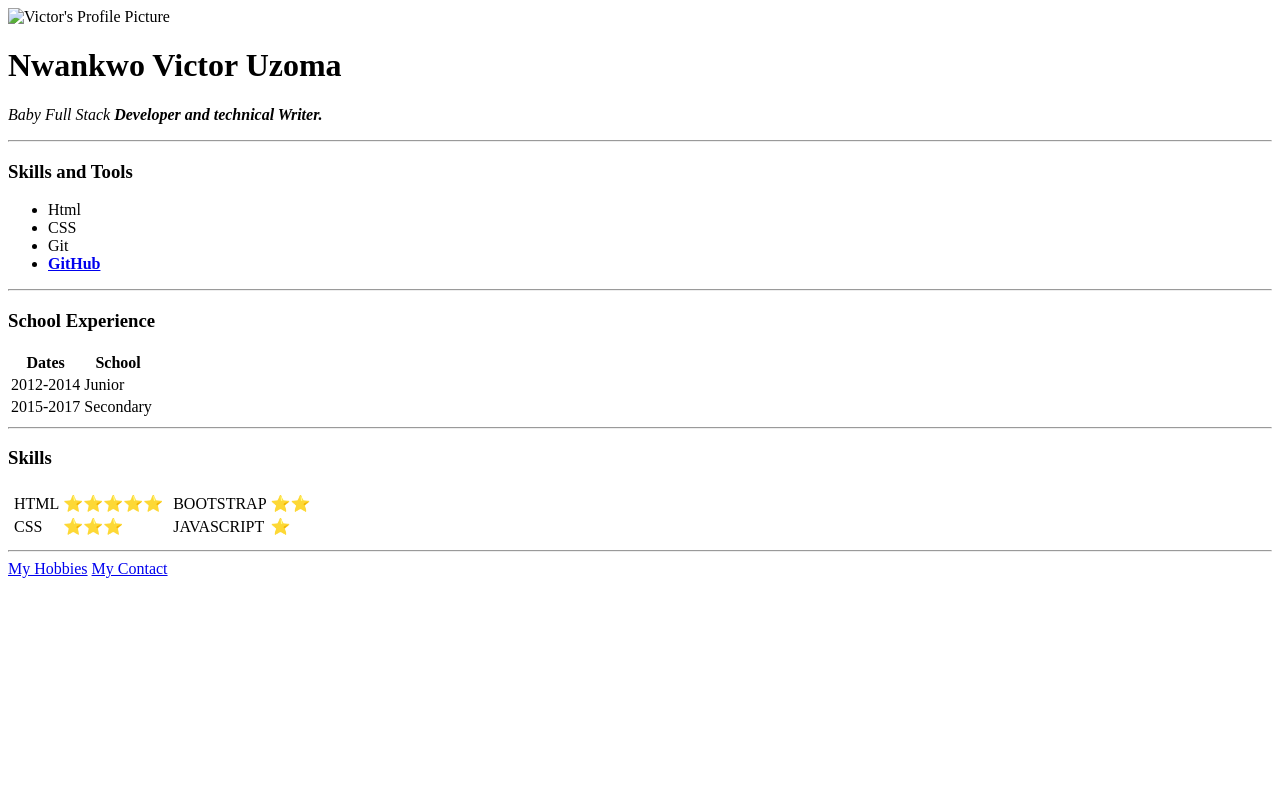
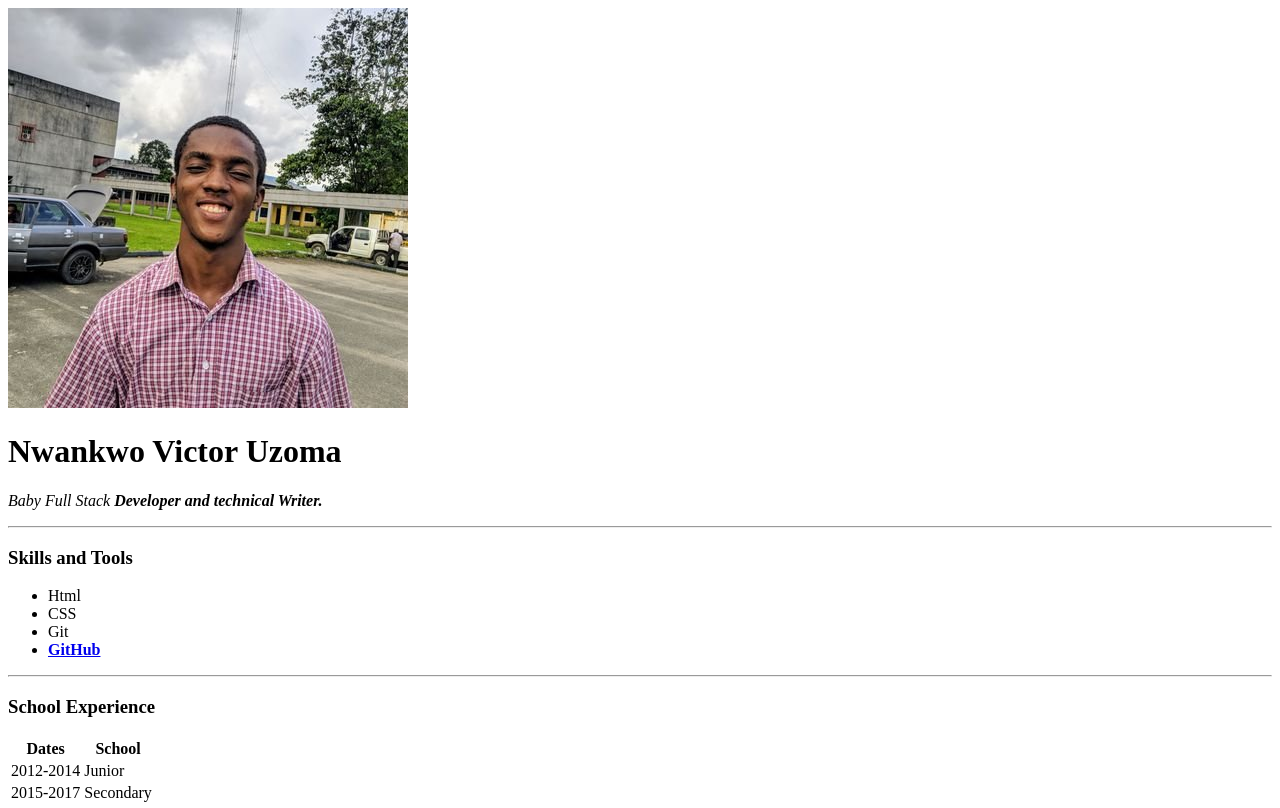
Before and after one commit to Uzoma01/CV, a plain HTML site: page index.html in a window 1280 px wide. Shown: the top 808 px of the page. Drawn offline with Linux system fonts and the light colour scheme.

Commit message:
fixed a broken image.

```diff
--- a/index.html
+++ b/index.html
@@ -5,7 +5,7 @@
         <title>Victor's Personal Site</title>
     </head>
     <body>
-        <img src="Images/IMG-twitter.jpg" alt="Victor's Profile Picture">
+        <img src="IMG-twitter.jpg" alt="Victor's Profile Picture">
         <h1>Nwankwo Victor Uzoma</h1>
         <P><em>Baby Full Stack <strong>Developer and technical Writer.</strong></em></P>
         <hr>
```
